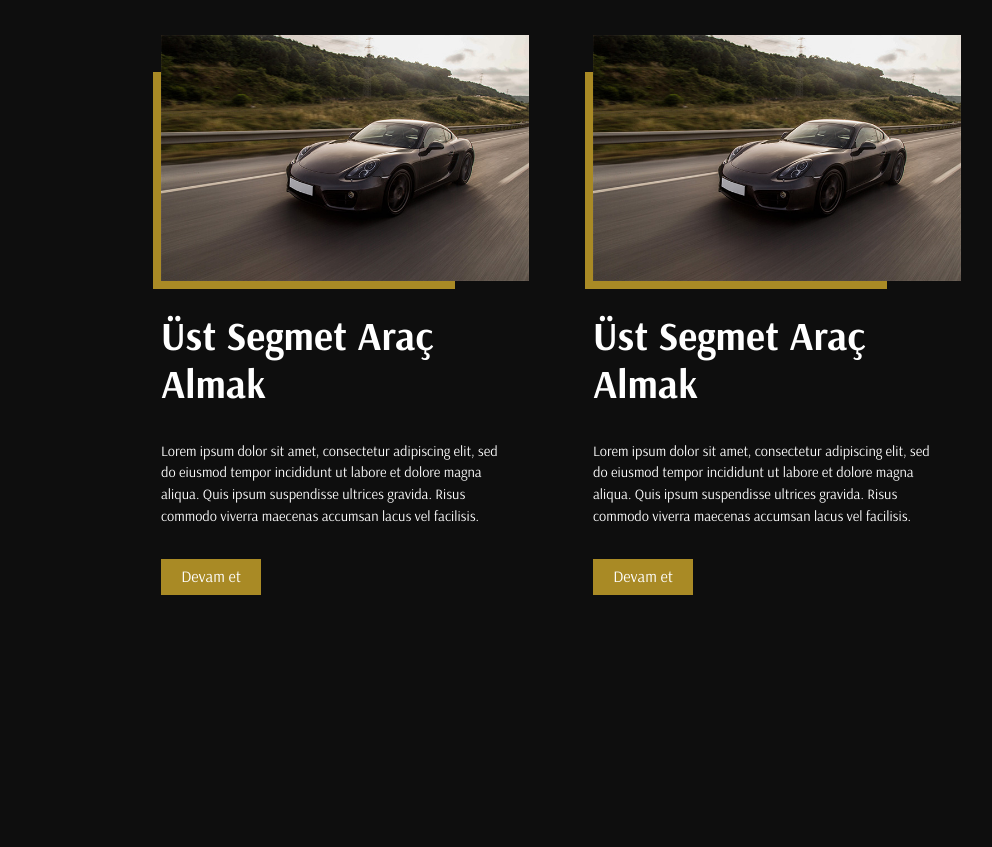
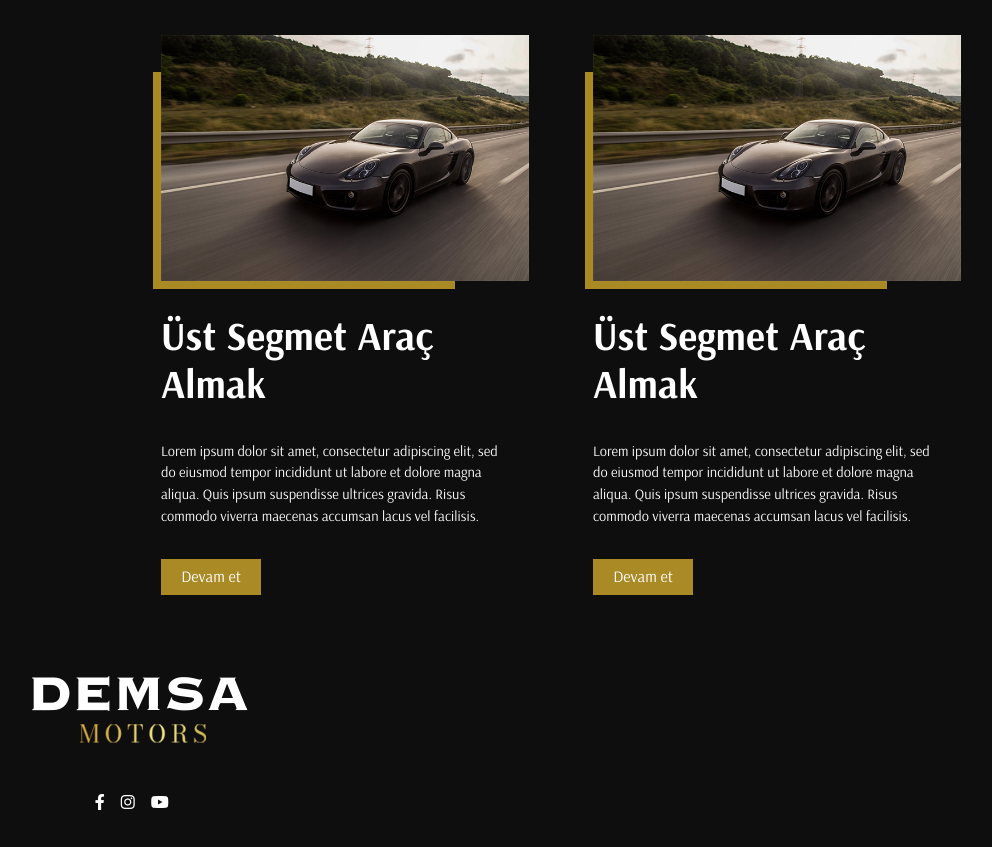
Before and after one commit to busraozata/demsa-motors, a plain HTML site: page index.html in a window 1280 px wide. Shown: the part 2811-3658 px from the top of the page, without its empty margins (95-1087 px from the left). Before the commit the page ends 3454 px from the top, so only its background shows below. Drawn offline with nearby package versions, Linux system fonts and the light colour scheme.

Commit message:
first commit

```diff
--- a/css/styles.scss
+++ b/css/styles.scss
@@ -430,3 +430,18 @@ header{
         }
     }
 }
+
+footer{
+    padding: 2rem;
+    .social-media{
+        margin-top: 3rem;
+        ul{
+            li{
+                margin-right: 1rem;
+                a{
+                    color: var(--color-white);
+                }
+            }
+        }
+    }
+}
--- a/index.html
+++ b/index.html
@@ -21,7 +21,7 @@
             </div>
         </div>
     </header>
-     <section class="banner">
+    <section class="banner">
         <div class="social-media">
             <ul>
                 <li><a href=""><i class="fa-brands fa-facebook-f"></i></a></li>
@@ -343,7 +343,9 @@
                 <div class="swiper-slide">
                     <div class="card">
                         <div class="img-wrapper">
-                            <img class="card-img-top" src="./img/dark-grey-mini-sport-coupe-road.jpg" alt="Card image cap">
+                            <a href="">
+                                <img class="card-img-top" src="./img/dark-grey-mini-sport-coupe-road.jpg" alt="Card image cap">
+                            </a>
                         </div>
                         <div class="card-body">
                             <h5 class="card-title">Üst Segmet Araç Almak</h5>
@@ -355,7 +357,7 @@
                 <div class="swiper-slide">
                     <div class="card">
                         <div class="img-wrapper">
-                            <img class="card-img-top" src="./img/dark-grey-mini-sport-coupe-road.jpg" alt="Card image cap">
+                            <a href=""><img class="card-img-top" src="./img/dark-grey-mini-sport-coupe-road.jpg" alt="Card image cap"></a>
                         </div>
                         <div class="card-body">
                             <h5 class="card-title">Üst Segmet Araç Almak</h5>
@@ -371,7 +373,24 @@
         </div>
     </section>
     <footer>
-
+        <div class="container-fluid">
+            <div class="row">
+                <div class="col-lg-4 d-flex flex-column align-items-center justify-content-center">
+                    <div class="img-wrapper">
+                        <img src="./img/logo.png" class="img-fluid" alt="">
+                    </div>
+                    <div class="social-media">
+                        <ul class="d-flex">
+                            <li><a href=""><i class="fa-brands fa-facebook-f"></i></a></li>
+                            <li><a href=""><i class="fa-brands fa-instagram"></i></a></li>
+                            <li><a href=""><i class="fa-brands fa-youtube"></i></a></li>
+                        </ul>
+                    </div>
+                </div>
+                <div class="col-lg-4"></div>
+                <div class="col-lg-4"></div>
+            </div>
+        </div>
     </footer>
     <script src='https://code.jquery.com/jquery-3.3.1.slim.min.js'></script>
 
```
Also changed, not shown: css/styles.css, 1 other file.
